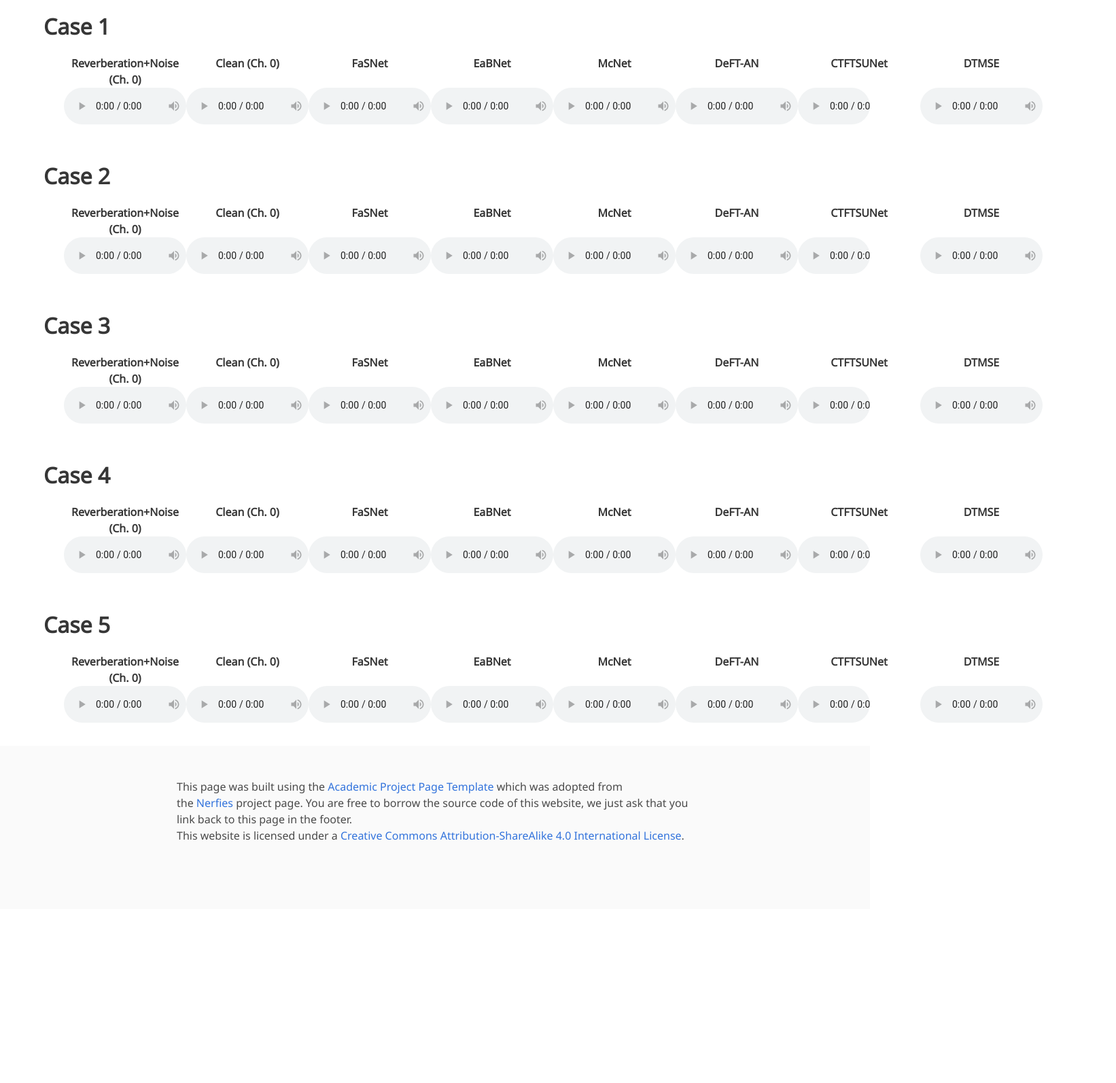
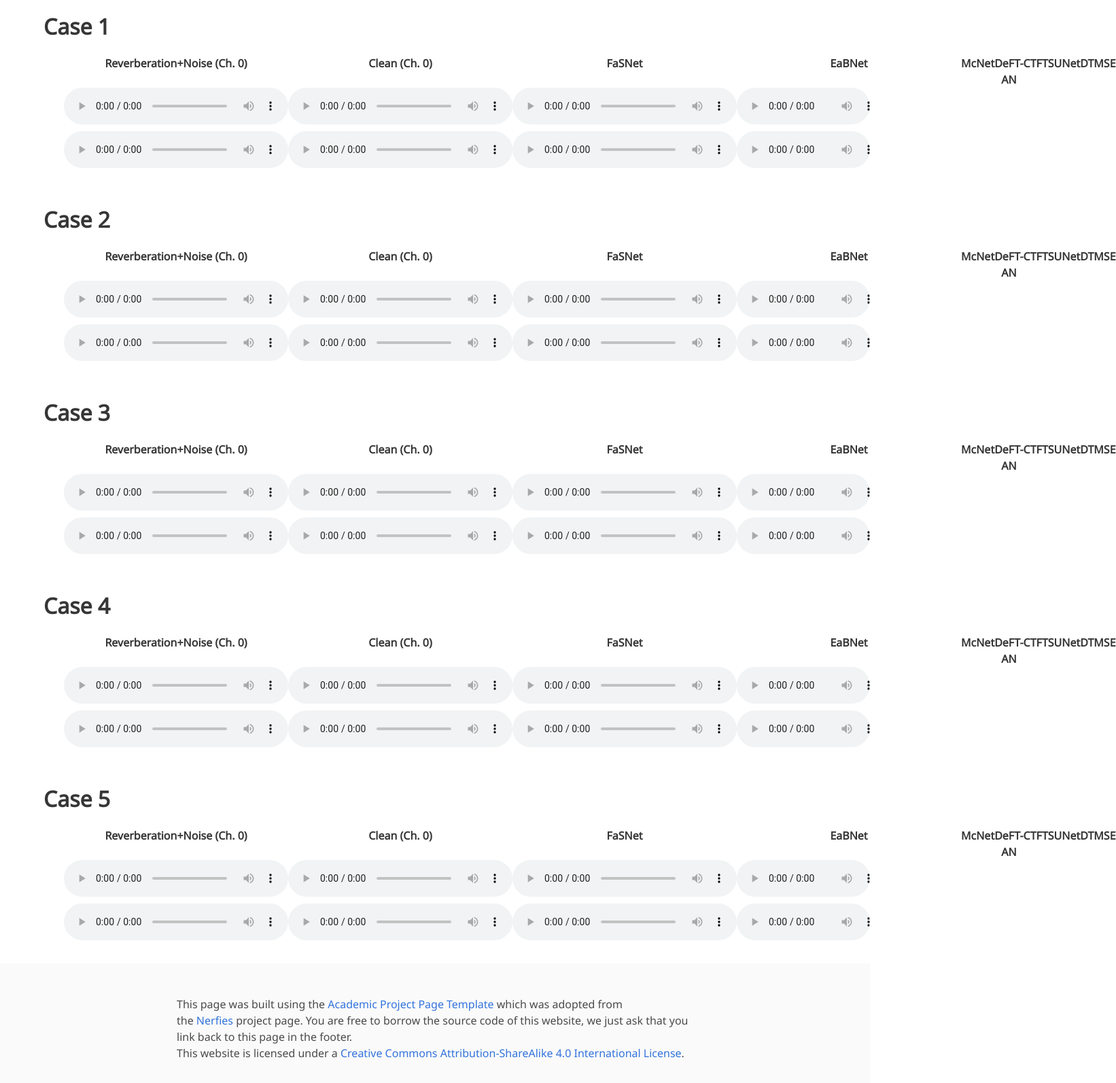
Before and after one commit to Demo-Show/DTMSE, a plain HTML site: page index.html in a window 1280 px wide. Shown: the part 261-1854 px from the top of the page at 68% size, 1642 px wide, since content can reach past the window. Before the commit the page ends 1598 px from the top, so only its background shows below. Drawn offline with nearby package versions, Linux system fonts and the light colour scheme; some icons are missing; a web font is replaced by a local one.

Commit message:
2 commit

```diff
--- a/index.html
+++ b/index.html
@@ -86,7 +86,7 @@
 		  <td style="vertical-align: middle; text-align: center; padding-right: 10px;"><strong> </strong></td>
 		  <td>
 			<div style="display: flex; flex-direction: column; align-items: center;">
-			  <audio controls style="width: 180px; margin-bottom: 10px;">
+			  <audio controls style="width: 330px; margin-bottom: 10px;">
 				<source src="static/DTMSE/rirnoisy/target_fileid_58.wav" type="audio/wav">
 			  </audio>
 			</div>
@@ -94,7 +94,7 @@
 
 		  <td>
 			<div style="display: flex; flex-direction: column; align-items: center;">
-			  <audio controls style="width: 180px; margin-bottom: 10px;">
+			  <audio controls style="width: 330px; margin-bottom: 10px;">
 				<source src="static/DTMSE/clean/target_fileid_58.wav" type="audio/wav">
 			  </audio>
 			</div>
@@ -102,7 +102,7 @@
 
 		  <td>
 			<div style="display: flex; flex-direction: column; align-items: center;">
-			  <audio controls style="width: 180px; margin-bottom: 10px;">
+			  <audio controls style="width: 330px; margin-bottom: 10px;">
 				<source src="static/DTMSE/FaSNet/target_fileid_58.wav" type="audio/wav">
 			  </audio>
 			</div>
@@ -110,15 +110,18 @@
 
 		  <td>
 			<div style="display: flex; flex-direction: column; align-items: center;">
-			  <audio controls style="width: 180px; margin-bottom: 10px;">
+			  <audio controls style="width: 330px; margin-bottom: 10px;">
 				<source src="static/DTMSE/EaBNet/target_fileid_58.wav" type="audio/wav">
 			  </audio>
 			</div>
 		  </td>
+		</tr>
 
+		<tr>
+		  <td style="vertical-align: middle; text-align: center; padding-right: 10px;"><strong> </strong></td>
 		  <td>
 			<div style="display: flex; flex-direction: column; align-items: center;">
-			  <audio controls style="width: 180px; margin-bottom: 10px;">
+			  <audio controls style="width: 330px; margin-bottom: 10px;">
 				<source src="static/DTMSE/McNet/target_fileid_58.wav" type="audio/wav">
 			  </audio>
 			</div>
@@ -126,7 +129,7 @@
 
 		  <td>
 			<div style="display: flex; flex-direction: column; align-items: center;">
-			  <audio controls style="width: 180px; margin-bottom: 10px;">
+			  <audio controls style="width: 330px; margin-bottom: 10px;">
 				<source src="static/DTMSE/DeFT/target_fileid_58.wav" type="audio/wav">
 			  </audio>
 			</div>
@@ -134,7 +137,7 @@
 
 		  <td>
 			<div style="display: flex; flex-direction: column; align-items: center;">
-			  <audio controls style="width: 180px; margin-bottom: 10px;">
+			  <audio controls style="width: 330px; margin-bottom: 10px;">
 				<source src="static/DTMSE/CTFTSUNet/target_fileid_58.wav" type="audio/wav">
 			  </audio>
 			</div>
@@ -142,7 +145,7 @@
 
 		  <td>
 			<div style="display: flex; flex-direction: column; align-items: center;">
-			  <audio controls style="width: 180px; margin-bottom: 10px;">
+			  <audio controls style="width: 330px; margin-bottom: 10px;">
 				<source src="static/DTMSE/DTMSE/target_fileid_58.wav" type="audio/wav">
 			  </audio>
 			</div>
@@ -180,7 +183,7 @@
 		  <td style="vertical-align: middle; text-align: center; padding-right: 10px;"><strong> </strong></td>
 		  <td>
 			<div style="display: flex; flex-direction: column; align-items: center;">
-			  <audio controls style="width: 180px; margin-bottom: 10px;">
+			  <audio controls style="width: 330px; margin-bottom: 10px;">
 				<source src="static/DTMSE/rirnoisy/target_fileid_111.wav" type="audio/wav">
 			  </audio>
 			</div>
@@ -188,7 +191,7 @@
 
 		  <td>
 			<div style="display: flex; flex-direction: column; align-items: center;">
-			  <audio controls style="width: 180px; margin-bottom: 10px;">
+			  <audio controls style="width: 330px; margin-bottom: 10px;">
 				<source src="static/DTMSE/clean/target_fileid_111.wav" type="audio/wav">
 			  </audio>
 			</div>
@@ -196,7 +199,7 @@
 
 		  <td>
 			<div style="display: flex; flex-direction: column; align-items: center;">
-			  <audio controls style="width: 180px; margin-bottom: 10px;">
+			  <audio controls style="width: 330px; margin-bottom: 10px;">
 				<source src="static/DTMSE/FaSNet/target_fileid_111.wav" type="audio/wav">
 			  </audio>
 			</div>
@@ -204,15 +207,18 @@
 
 		  <td>
 			<div style="display: flex; flex-direction: column; align-items: center;">
-			  <audio controls style="width: 180px; margin-bottom: 10px;">
+			  <audio controls style="width: 330px; margin-bottom: 10px;">
 				<source src="static/DTMSE/EaBNet/target_fileid_111.wav" type="audio/wav">
 			  </audio>
 			</div>
 		  </td>
+		</tr>
 
+		<tr>
+		  <td style="vertical-align: middle; text-align: center; padding-right: 10px;"><strong> </strong></td>
 		  <td>
 			<div style="display: flex; flex-direction: column; align-items: center;">
-			  <audio controls style="width: 180px; margin-bottom: 10px;">
+			  <audio controls style="width: 330px; margin-bottom: 10px;">
 				<source src="static/DTMSE/McNet/target_fileid_111.wav" type="audio/wav">
 			  </audio>
 			</div>
@@ -220,7 +226,7 @@
 
 		  <td>
 			<div style="display: flex; flex-direction: column; align-items: center;">
-			  <audio controls style="width: 180px; margin-bottom: 10px;">
+			  <audio controls style="width: 330px; margin-bottom: 10px;">
 				<source src="static/DTMSE/DeFT/target_fileid_111.wav" type="audio/wav">
 			  </audio>
 			</div>
@@ -228,7 +234,7 @@
 
 		  <td>
 			<div style="display: flex; flex-direction: column; align-items: center;">
-			  <audio controls style="width: 180px; margin-bottom: 10px;">
+			  <audio controls style="width: 330px; margin-bottom: 10px;">
 				<source src="static/DTMSE/CTFTSUNet/target_fileid_111.wav" type="audio/wav">
 			  </audio>
 			</div>
@@ -236,7 +242,7 @@
 
 		  <td>
 			<div style="display: flex; flex-direction: column; align-items: center;">
-			  <audio controls style="width: 180px; margin-bottom: 10px;">
+			  <audio controls style="width: 330px; margin-bottom: 10px;">
 				<source src="static/DTMSE/DTMSE/target_fileid_111.wav" type="audio/wav">
 			  </audio>
 			</div>
@@ -274,7 +280,7 @@
 		  <td style="vertical-align: middle; text-align: center; padding-right: 10px;"><strong> </strong></td>
 		  <td>
 			<div style="display: flex; flex-direction: column; align-items: center;">
-			  <audio controls style="width: 180px; margin-bottom: 10px;">
+			  <audio controls style="width: 330px; margin-bottom: 10px;">
 				<source src="static/DTMSE/rirnoisy/target_fileid_136.wav" type="audio/wav">
 			  </audio>
 			</div>
@@ -282,7 +288,7 @@
 
 		  <td>
 			<div style="display: flex; flex-direction: column; align-items: center;">
-			  <audio controls style="width: 180px; margin-bottom: 10px;">
+			  <audio controls style="width: 330px; margin-bottom: 10px;">
 				<source src="static/DTMSE/clean/target_fileid_136.wav" type="audio/wav">
 			  </audio>
 			</div>
@@ -290,7 +296,7 @@
 
 		  <td>
 			<div style="display: flex; flex-direction: column; align-items: center;">
-			  <audio controls style="width: 180px; margin-bottom: 10px;">
+			  <audio controls style="width: 330px; margin-bottom: 10px;">
 				<source src="static/DTMSE/FaSNet/target_fileid_136.wav" type="audio/wav">
 			  </audio>
 			</div>
@@ -298,15 +304,18 @@
 
 		  <td>
 			<div style="display: flex; flex-direction: column; align-items: center;">
-			  <audio controls style="width: 180px; margin-bottom: 10px;">
+			  <audio controls style="width: 330px; margin-bottom: 10px;">
 				<source src="static/DTMSE/EaBNet/target_fileid_136.wav" type="audio/wav">
 			  </audio>
 			</div>
 		  </td>
+		</tr>
 
+		<tr>
+		  <td style="vertical-align: middle; text-align: center; padding-right: 10px;"><strong> </strong></td>
 		  <td>
 			<div style="display: flex; flex-direction: column; align-items: center;">
-			  <audio controls style="width: 180px; margin-bottom: 10px;">
+			  <audio controls style="width: 330px; margin-bottom: 10px;">
 				<source src="static/DTMSE/McNet/target_fileid_136.wav" type="audio/wav">
 			  </audio>
 			</div>
@@ -314,7 +323,7 @@
 
 		  <td>
 			<div style="display: flex; flex-direction: column; align-items: center;">
-			  <audio controls style="width: 180px; margin-bottom: 10px;">
+			  <audio controls style="width: 330px; margin-bottom: 10px;">
 				<source src="static/DTMSE/DeFT/target_fileid_136.wav" type="audio/wav">
 			  </audio>
 			</div>
@@ -322,7 +331,7 @@
 
 		  <td>
 			<div style="display: flex; flex-direction: column; align-items: center;">
-			  <audio controls style="width: 180px; margin-bottom: 10px;">
+			  <audio controls style="width: 330px; margin-bottom: 10px;">
 				<source src="static/DTMSE/CTFTSUNet/target_fileid_136.wav" type="audio/wav">
 			  </audio>
 			</div>
@@ -330,7 +339,7 @@
 
 		  <td>
 			<div style="display: flex; flex-direction: column; align-items: center;">
-			  <audio controls style="width: 180px; margin-bottom: 10px;">
+			  <audio controls style="width: 330px; margin-bottom: 10px;">
 				<source src="static/DTMSE/DTMSE/target_fileid_136.wav" type="audio/wav">
 			  </audio>
 			</div>
@@ -368,7 +377,7 @@
 		  <td style="vertical-align: middle; text-align: center; padding-right: 10px;"><strong> </strong></td>
 		  <td>
 			<div style="display: flex; flex-direction: column; align-items: center;">
-			  <audio controls style="width: 180px; margin-bottom: 10px;">
+			  <audio controls style="width: 330px; margin-bottom: 10px;">
 				<source src="static/DTMSE/rirnoisy/target_fileid_265.wav" type="audio/wav">
 			  </audio>
 			</div>
@@ -376,7 +385,7 @@
 
 		  <td>
 			<div style="display: flex; flex-direction: column; align-items: center;">
-			  <audio controls style="width: 180px; margin-bottom: 10px;">
+			  <audio controls style="width: 330px; margin-bottom: 10px;">
 				<source src="static/DTMSE/clean/target_fileid_265.wav" type="audio/wav">
 			  </audio>
 			</div>
@@ -384,7 +393,7 @@
 
 		  <td>
 			<div style="display: flex; flex-direction: column; align-items: center;">
-			  <audio controls style="width: 180px; margin-bottom: 10px;">
+			  <audio controls style="width: 330px; margin-bottom: 10px;">
 				<source src="static/DTMSE/FaSNet/target_fileid_265.wav" type="audio/wav">
 			  </audio>
 			</div>
@@ -392,15 +401,18 @@
 
 		  <td>
 			<div style="display: flex; flex-direction: column; align-items: center;">
-			  <audio controls style="width: 180px; margin-bottom: 10px;">
+			  <audio controls style="width: 330px; margin-bottom: 10px;">
 				<source src="static/DTMSE/EaBNet/target_fileid_265.wav" type="audio/wav">
 			  </audio>
 			</div>
 		  </td>
+		</tr>
 
+		<tr>
+		  <td style="vertical-align: middle; text-align: center; padding-right: 10px;"><strong> </strong></td>
 		  <td>
 			<div style="display: flex; flex-direction: column; align-items: center;">
-			  <audio controls style="width: 180px; margin-bottom: 10px;">
+			  <audio controls style="width: 330px; margin-bottom: 10px;">
 				<source src="static/DTMSE/McNet/target_fileid_265.wav" type="audio/wav">
 			  </audio>
 			</div>
@@ -408,7 +420,7 @@
 
 		  <td>
 			<div style="display: flex; flex-direction: column; align-items: center;">
-			  <audio controls style="width: 180px; margin-bottom: 10px;">
+			  <audio controls style="width: 330px; margin-bottom: 10px;">
 				<source src="static/DTMSE/DeFT/target_fileid_265.wav" type="audio/wav">
 			  </audio>
 			</div>
@@ -416,7 +428,7 @@
 
 		  <td>
 			<div style="display: flex; flex-direction: column; align-items: center;">
-			  <audio controls style="width: 180px; margin-bottom: 10px;">
+			  <audio controls style="width: 330px; margin-bottom: 10px;">
 				<source src="static/DTMSE/CTFTSUNet/target_fileid_265.wav" type="audio/wav">
 			  </audio>
 			</div>
@@ -424,7 +436,7 @@
 
 		  <td>
 			<div style="display: flex; flex-direction: column; align-items: center;">
-			  <audio controls style="width: 180px; margin-bottom: 10px;">
+			  <audio controls style="width: 330px; margin-bottom: 10px;">
 				<source src="static/DTMSE/DTMSE/target_fileid_265.wav" type="audio/wav">
 			  </audio>
 			</div>
@@ -462,7 +474,7 @@
 		  <td style="vertical-align: middle; text-align: center; padding-right: 10px;"><strong> </strong></td>
 		  <td>
 			<div style="display: flex; flex-direction: column; align-items: center;">
-			  <audio controls style="width: 180px; margin-bottom: 10px;">
+			  <audio controls style="width: 330px; margin-bottom: 10px;">
 				<source src="static/DTMSE/rirnoisy/target_fileid_276.wav" type="audio/wav">
 			  </audio>
 			</div>
@@ -470,7 +482,7 @@
 
 		  <td>
 			<div style="display: flex; flex-direction: column; align-items: center;">
-			  <audio controls style="width: 180px; margin-bottom: 10px;">
+			  <audio controls style="width: 330px; margin-bottom: 10px;">
 				<source src="static/DTMSE/clean/target_fileid_276.wav" type="audio/wav">
 			  </audio>
 			</div>
@@ -478,7 +490,7 @@
 
 		  <td>
 			<div style="display: flex; flex-direction: column; align-items: center;">
-			  <audio controls style="width: 180px; margin-bottom: 10px;">
+			  <audio controls style="width: 330px; margin-bottom: 10px;">
 				<source src="static/DTMSE/FaSNet/target_fileid_276.wav" type="audio/wav">
 			  </audio>
 			</div>
@@ -486,15 +498,18 @@
 
 		  <td>
 			<div style="display: flex; flex-direction: column; align-items: center;">
-			  <audio controls style="width: 180px; margin-bottom: 10px;">
+			  <audio controls style="width: 330px; margin-bottom: 10px;">
 				<source src="static/DTMSE/EaBNet/target_fileid_276.wav" type="audio/wav">
 			  </audio>
 			</div>
 		  </td>
+		</tr>
 
+		<tr>
+		  <td style="vertical-align: middle; text-align: center; padding-right: 10px;"><strong> </strong></td>
 		  <td>
 			<div style="display: flex; flex-direction: column; align-items: center;">
-			  <audio controls style="width: 180px; margin-bottom: 10px;">
+			  <audio controls style="width: 330px; margin-bottom: 10px;">
 				<source src="static/DTMSE/McNet/target_fileid_276.wav" type="audio/wav">
 			  </audio>
 			</div>
@@ -502,7 +517,7 @@
 
 		  <td>
 			<div style="display: flex; flex-direction: column; align-items: center;">
-			  <audio controls style="width: 180px; margin-bottom: 10px;">
+			  <audio controls style="width: 330px; margin-bottom: 10px;">
 				<source src="static/DTMSE/DeFT/target_fileid_276.wav" type="audio/wav">
 			  </audio>
 			</div>
@@ -510,7 +525,7 @@
 
 		  <td>
 			<div style="display: flex; flex-direction: column; align-items: center;">
-			  <audio controls style="width: 180px; margin-bottom: 10px;">
+			  <audio controls style="width: 330px; margin-bottom: 10px;">
 				<source src="static/DTMSE/CTFTSUNet/target_fileid_276.wav" type="audio/wav">
 			  </audio>
 			</div>
@@ -518,7 +533,7 @@
 
 		  <td>
 			<div style="display: flex; flex-direction: column; align-items: center;">
-			  <audio controls style="width: 180px; margin-bottom: 10px;">
+			  <audio controls style="width: 330px; margin-bottom: 10px;">
 				<source src="static/DTMSE/DTMSE/target_fileid_276.wav" type="audio/wav">
 			  </audio>
 			</div>
```
